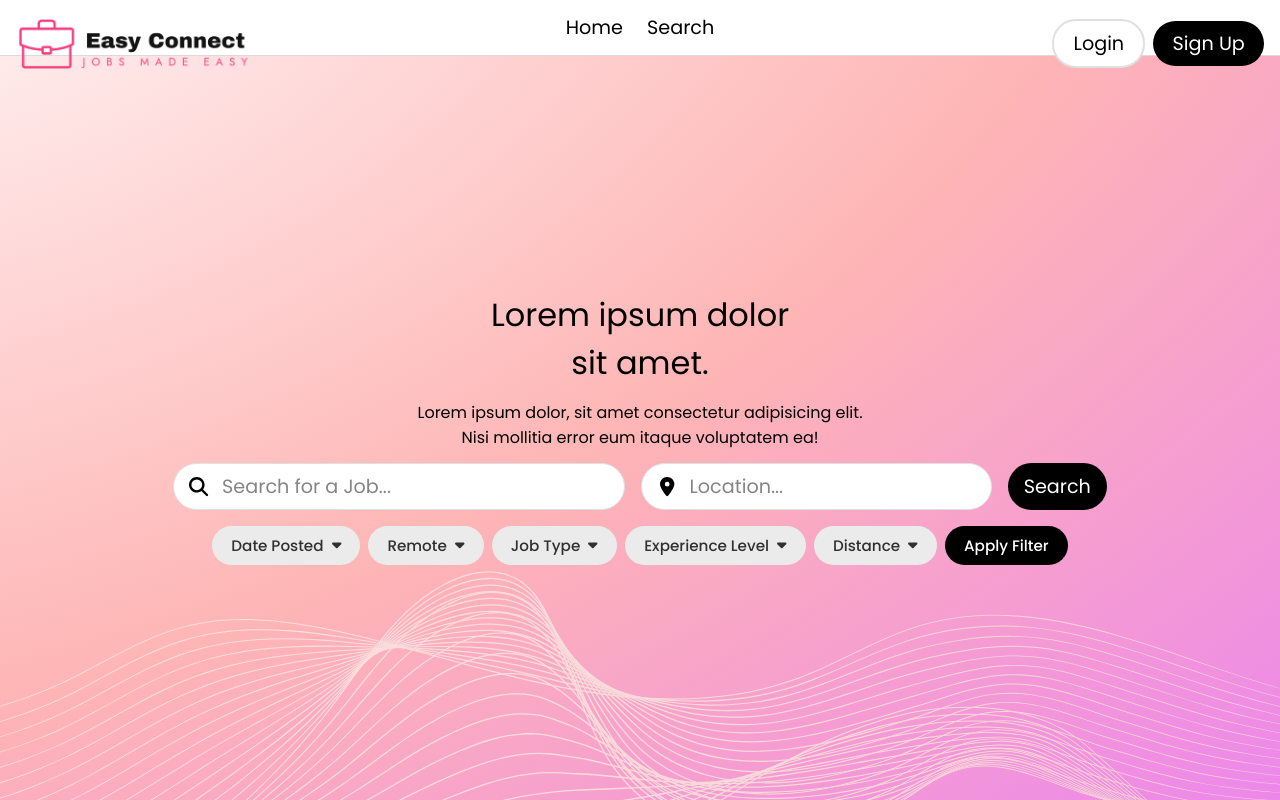
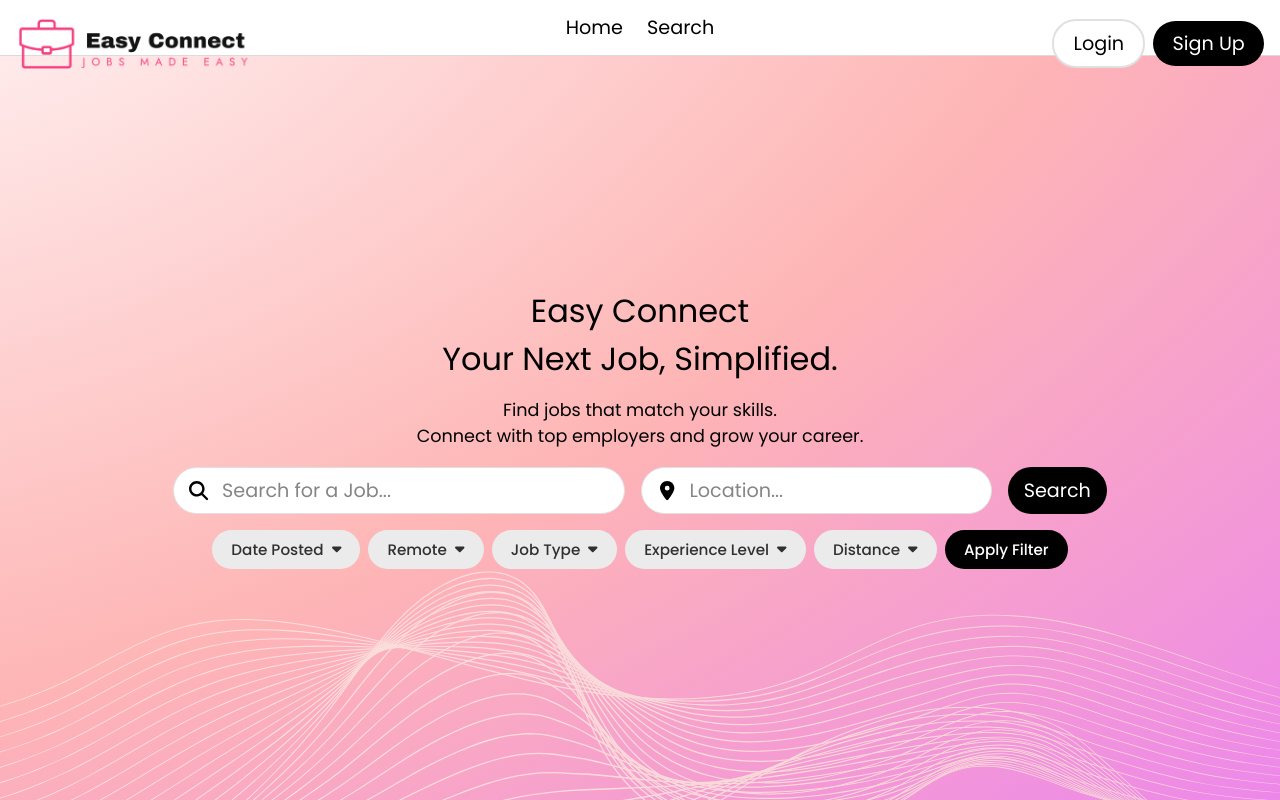
Before and after one commit to ahuda620/EasyConnect-Vite, a React (Vite) app in the folder frontend/: page / in a window 1280 px wide. Built offline with nearby package versions, Linux system fonts and the light colour scheme; no server answers.

Commit message:
added homepage text

```diff
--- a/frontend/src/pages/HomePage.jsx
+++ b/frontend/src/pages/HomePage.jsx
@@ -7,12 +7,12 @@ export default function HomePage() {
       <div className={styles.pageWrapper}>
         <div className={styles.heroContainer}>
           <h1 className={styles.heroTitle}>
-            Lorem ipsum dolor
-            <br /> sit amet.
+            Easy Connect
+            <br /> Your Next Job, Simplified.
           </h1>
           <h2 className={styles.heroText}>
-            Lorem ipsum dolor, sit amet consectetur adipisicing elit.
-            <br /> Nisi mollitia error eum itaque voluptatem ea!
+            Find jobs that match your skills.
+            <br /> Connect with top employers and grow your career.
           </h2>
         </div>
         <div className={styles.searchBarWrapper}>
--- a/frontend/src/pages/HomePage.module.css
+++ b/frontend/src/pages/HomePage.module.css
@@ -18,12 +18,13 @@
 .heroTitle {
   font-size: clamp(2rem, 2vw, 5rem);
   margin: 0;
-  font-weight: normal;
+  font-weight: 400;
 }
 
 .heroText {
-  font-size: 1rem;
-  font-weight: normal;
+  font-size: 1.1rem;
+  font-weight: 400;
+  margin-bottom: 4%;
 }
 
 @media (max-width: 1092px) {
```
